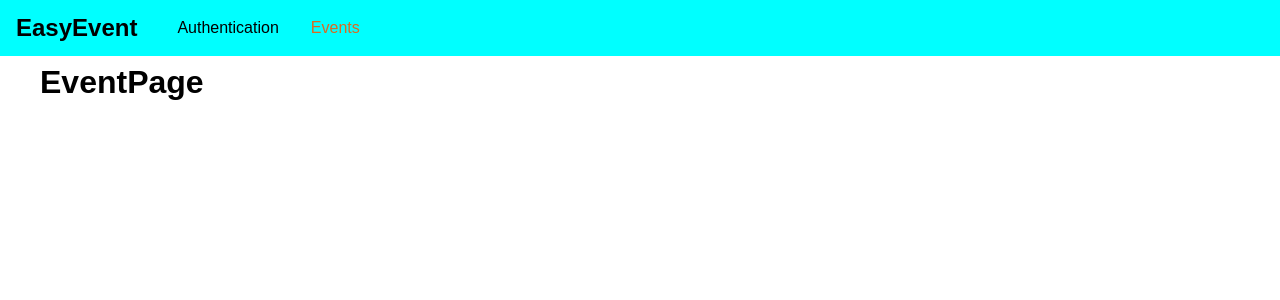
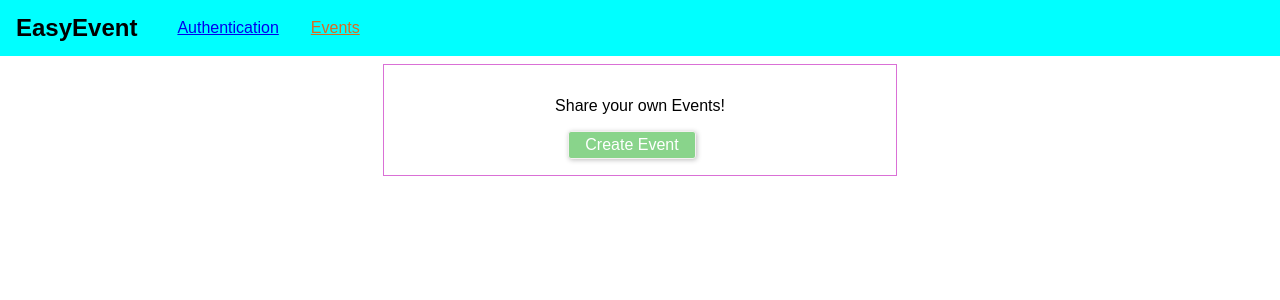
Before and after one commit to riteshnus/graphql, a React (Create React App) app in the folder frontend/: page /events in a window 1280 px wide. Shown: the top 300 px of the page. Built offline with nearby package versions, Linux system fonts and the light colour scheme.

Commit message:
Add modal for event

```diff
--- a/frontend/src/App.js
+++ b/frontend/src/App.js
@@ -35,12 +35,12 @@ class App extends Component {
               <MainNavigation />
                 <main className="main-content">
                   <Switch>
-                    {!this.state.token && <Redirect from="/" to="/auth" exact /> }
                     {this.state.token && <Redirect from="/" to="/events" exact /> }
                     {this.state.token && <Redirect from="/auth" to="/events" exact /> }
                     {!this.state.token && <Route path="/auth" component={AuthPage} /> }
                     <Route path="/events" component={EventPage} />
                     {this.state.token && <Route path="/bookings" component={BookingPage} /> }
+                    {!this.state.token && <Redirect to="/auth" exact /> }
                   </Switch>
                 </main>
           </AuthContext.Provider>
--- /dev/null
+++ b/frontend/src/components/Backdrop/Backdrop.css
@@ -0,0 +1,8 @@
+.backdrop {
+  position: fixed;
+  top: 0;
+  left: 0;
+  height: 100vh;
+  width: 100%;
+  background: rgba(0, 0, 0, 0.75);
+}
--- /dev/null
+++ b/frontend/src/components/Backdrop/Backdrop.js
@@ -0,0 +1,7 @@
+import React from 'react';
+
+import './Backdrop.css';
+
+const backdrop = props => <div className="backdrop"></div>
+
+export default backdrop
--- /dev/null
+++ b/frontend/src/components/Modal/Modal.css
@@ -0,0 +1,35 @@
+.modal {
+  width: 90%;
+  background: white;
+  box-shadow: 0 2px 8px rgba(0, 0, 0, 0.26);
+  position: fixed;
+  top: 20vh;
+  left: 5%
+}
+
+.modal_header {
+  padding: 1rem;
+  background: rgb(231, 159, 170);
+  color: white
+}
+
+.modal_header h1 {
+  margin: 0;
+  font-size: 1.25rem;
+}
+
+.modal_content {
+  padding: 1rem;
+}
+
+.modal_actions {
+  display: flex;
+  justify-content: flex-end;
+  padding: 1rem;
+}
+@media (min-width: 768px) {
+  .modal {
+    width: 30rem;
+    left: calc((100% - 30rem) / 2)
+  }
+}
--- /dev/null
+++ b/frontend/src/components/Modal/Modal.js
@@ -0,0 +1,17 @@
+import React from 'react';
+
+import './Modal.css';
+
+const modal = props => (
+  <div className="modal">
+    <header className="modal_header"><h1>{props.title }</h1></header>
+    <section className="modal_content">
+      {props.children}
+    </section>
+    <section className="modal_action">
+      { props.canCancel && <button className="btn" onClick={props.onCancel}>Cancel</button> }
+      { props.canConfirm && <button className="btn" onClick={props.onConfirm}>Confirm</button> }
+    </section>
+  </div>
+)
+export default modal;
--- a/frontend/src/components/Navigation/MainNavigation.css
+++ b/frontend/src/components/Navigation/MainNavigation.css
@@ -24,19 +24,28 @@
   margin: 0;
   padding: 0;
   list-style: none;
+  align-items: center;
 }
 
 .main-navigation_item li {
   margin: 0 1rem;
 }
 
-.main-navigation_item a {
+.main-navigation_item a
+.main-navigation_item button {
   text-decoration: none;
-  color: black
+  color: black;
+  padding: 0.25rem 0.5rem;
+  border: none;
+  font: inherit;
+  background: transparent;
+  cursor: pointer;
+  margin: 0
 }
 
 .main-navigation_item a:hover,
-.main-navigation_item a:active ,
-.main-navigation_item a.active {
+.main-navigation_item a.active,
+.main-navigation_item button.active,
+.main-navigation_item button.hover {
   color: rgb(218, 106, 32);
 }
--- a/frontend/src/components/Navigation/MainNavigation.js
+++ b/frontend/src/components/Navigation/MainNavigation.js
@@ -21,9 +21,16 @@ const mainNavigation = props => (
             <li>
               <NavLink to="/events">Events</NavLink>
             </li>
-            {context.token && <li>
-              <NavLink to="/bookings">Bookings</NavLink>
-            </li> }
+            {context.token &&
+              <React.Fragment>
+                <li>
+                  <NavLink to="/bookings">Bookings</NavLink>
+                </li>
+                <li>
+                  <button onClick={context.logout}>Logout</button>
+                </li>
+              </React.Fragment>
+            }
           </ul>
         </div>
       </header>
--- a/frontend/src/index.css
+++ b/frontend/src/index.css
@@ -3,3 +3,44 @@ body {
   padding: 0;
   font-family: sans-serif;
 }
+
+.auth-form {
+  width: 40rem;
+  max-width: 80%;
+  margin: 5rem auto;
+}
+
+.form-control label,
+.form-control input {
+  width: 100%;
+  display: block;
+}
+
+.form-control {
+  margin-bottom: 0.5rem;
+}
+
+.form-control{
+  margin-bottom: 1rem;
+}
+
+.form-actions button,
+.btn {
+  background-color: #89d48b;
+  font: inherit;
+  border: 1px solid #f3f0f0;
+  border-radius: 3px;
+  padding: 0.25rem 1rem;
+  margin-right: 1rem;
+  box-shadow: 1px 1px 5px rgba(0, 0, 0, 0.26);
+  color: white;
+  cursor: pointer;
+}
+
+.form-actions button:hover,
+.form-actions button:active,
+.btn:active,
+.btn:hover {
+  background: bisque;
+  border-color: azure;
+}
--- /dev/null
+++ b/frontend/src/pages/Events.css
@@ -0,0 +1,8 @@
+.events-control {
+  text-align: center;
+  border: 1px solid orchid;
+  padding: 1rem;
+  margin: 2rem auto;
+  width: 30rem;
+  max-width: 80%
+}
--- a/frontend/src/pages/Events.js
+++ b/frontend/src/pages/Events.js
@@ -1,11 +1,37 @@
 import React, { Component } from 'react';
+import Modal from '../components/Modal/Modal';
+import Backdrop from '../components/Backdrop/Backdrop';
+import './Events.css';
 
 class EventPage extends Component {
+  state = {
+    creating: false
+  }
+
+  createEventHandler = () => {
+    this.setState({creating: true});
+  }
+
+  modalConfirmHandler = () => {
+    this.setState({creating: false});
+  }
+
+  modalCancelHandler = () => {
+    this.setState({creating: false});
+  }
   render() {
     return (
-      <div>
-        <h1>EventPage</h1>
-      </div>
+      <React.Fragment>
+        { this.state.creating && <Backdrop /> }
+        { this.state.creating &&
+          <Modal title="Add Event" canCancel canConfirm onCancel={this.modalCancelHandler} onConfirm={this.modalConfirmHandler}>
+          <p>Modal content</p>
+          </Modal> }
+          <div className="events-control">
+            <p>Share your own Events!</p>
+            <button className="btn" onClick={this.createEventHandler}>Create Event</button>
+          </div>
+      </React.Fragment>
     )
   }
 }
```
